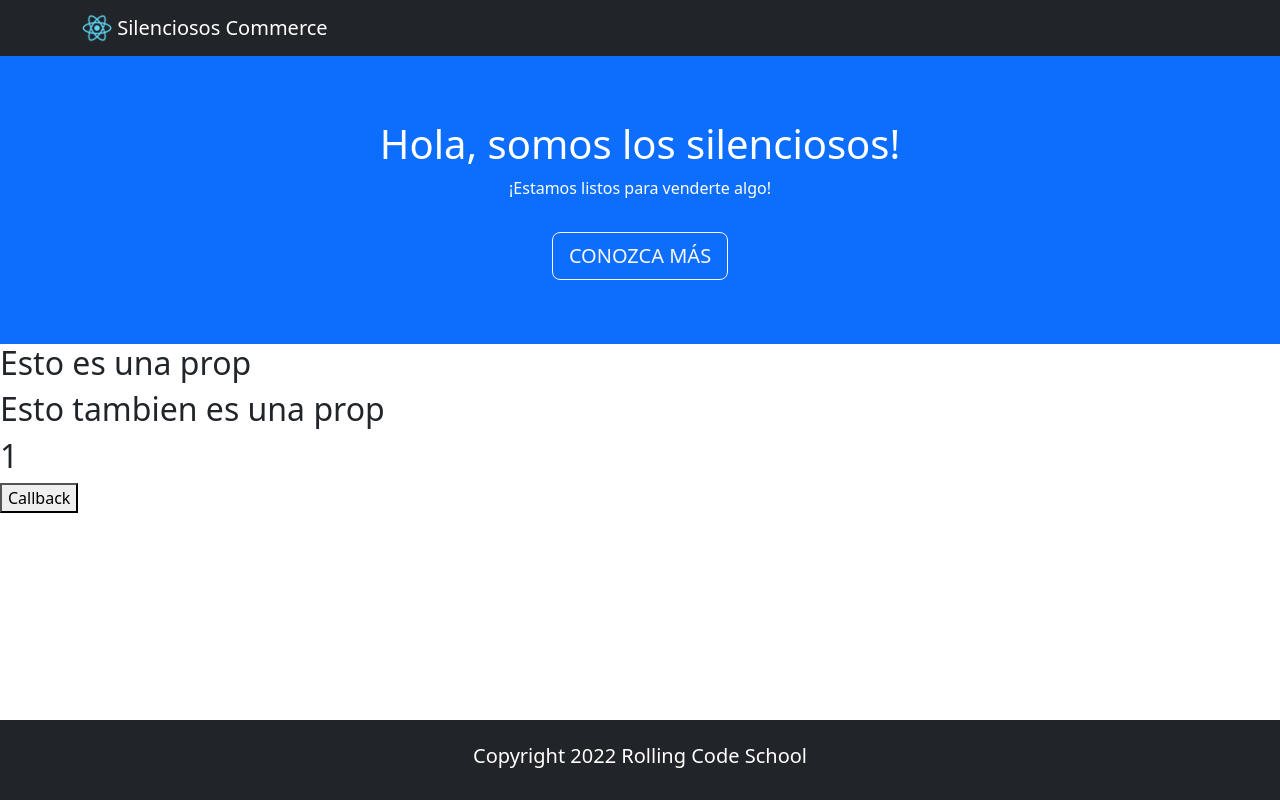
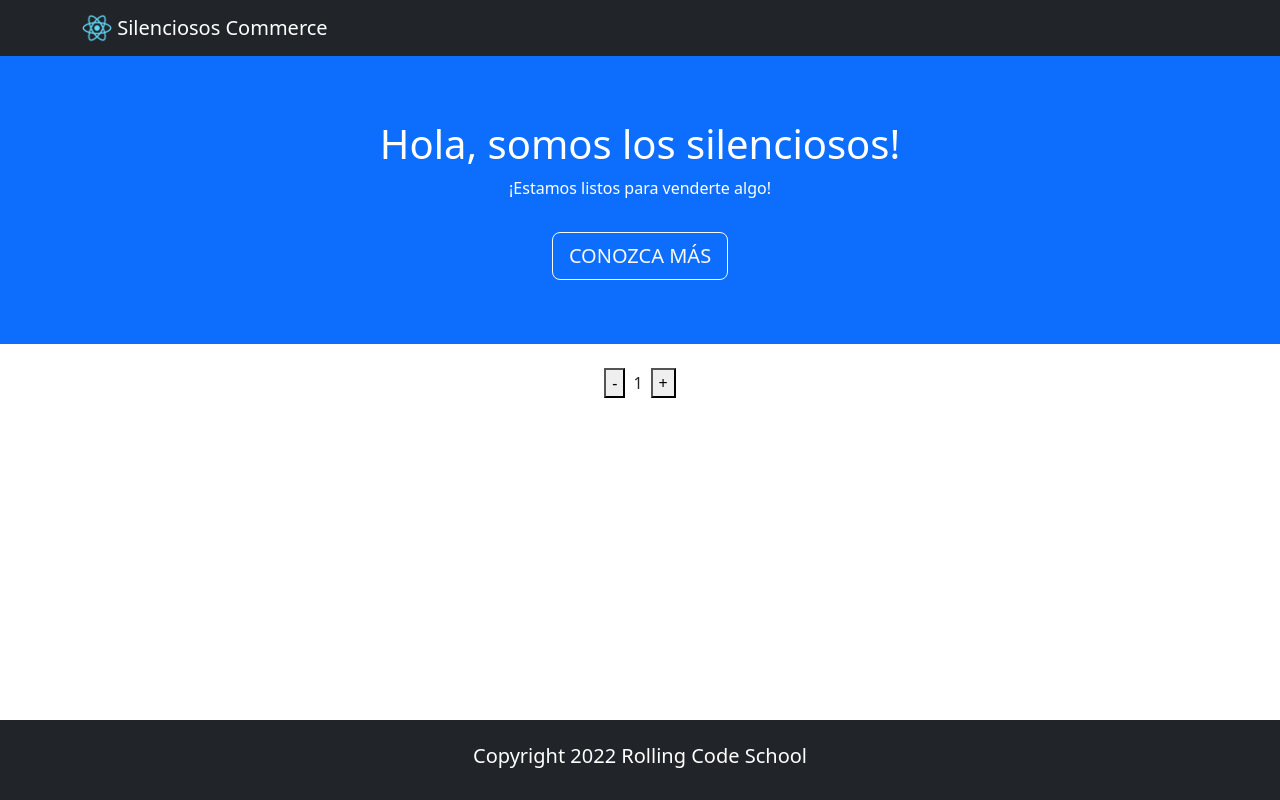
Before and after one commit to diegograssino/rcs-silenciosos-commerce, a React (Create React App) app: page / in a window 1280 px wide. Built offline with nearby package versions, Linux system fonts and the light colour scheme.

Commit message:
Fin de la clase

```diff
--- a/src/components/Landing.js
+++ b/src/components/Landing.js
@@ -1,21 +1,26 @@
-import React from 'react';
+import React, { useState } from 'react';
+import { Container } from 'react-bootstrap';
 import Hero from './Hero';
 
-const Landing = ({
-  prop,
-  roberto,
-  numero,
-  funcion,
-}) => {
+const Landing = () => {
+  const [counterState, setCounterState] =
+    useState(1);
+
+  const add = () => {
+    setCounterState(counterState + 1);
+  };
+  const sub = () => {
+    setCounterState(counterState - 1);
+  };
+
   return (
     <div>
       <Hero />
-      <h2>{prop}</h2>
-      <h2>{roberto}</h2>
-      <h2>{numero}</h2>
-      <button onClick={() => funcion()}>
-        Callback
-      </button>
+      <Container className="d-flex justify-content-center align-items-center mt-4">
+        <button onClick={() => sub()}>-</button>
+        <div className="mx-2">{counterState}</div>
+        <button onClick={() => add()}>+</button>
+      </Container>
     </div>
   );
 };
--- a/src/pages/Main.js
+++ b/src/pages/Main.js
@@ -5,10 +5,6 @@ import Footer from '../components/Footer';
 import { Container } from 'react-bootstrap';
 
 const Main = () => {
-  const callback = () => {
-    console.log('Soy un callback!');
-  };
-
   return (
     <>
       <Container
@@ -16,12 +12,7 @@ const Main = () => {
         className="px-0 d-flex flex-column min-vh-100"
       >
         <Navbar />
-        <Landing
-          prop="Esto es una prop"
-          roberto="Esto tambien es una prop"
-          numero={1}
-          funcion={callback}
-        />
+        <Landing />
         <Footer />
       </Container>
     </>
```
